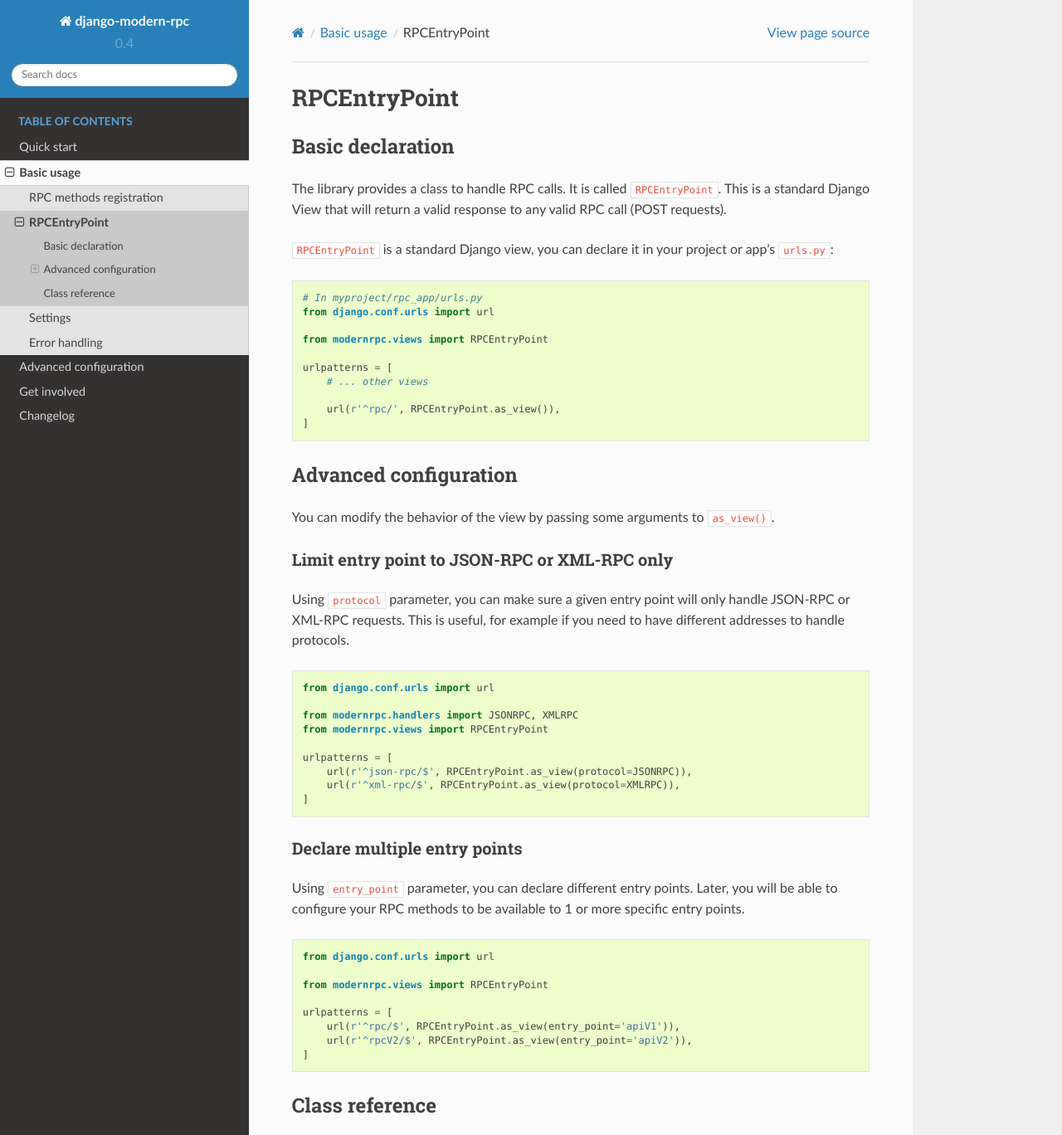
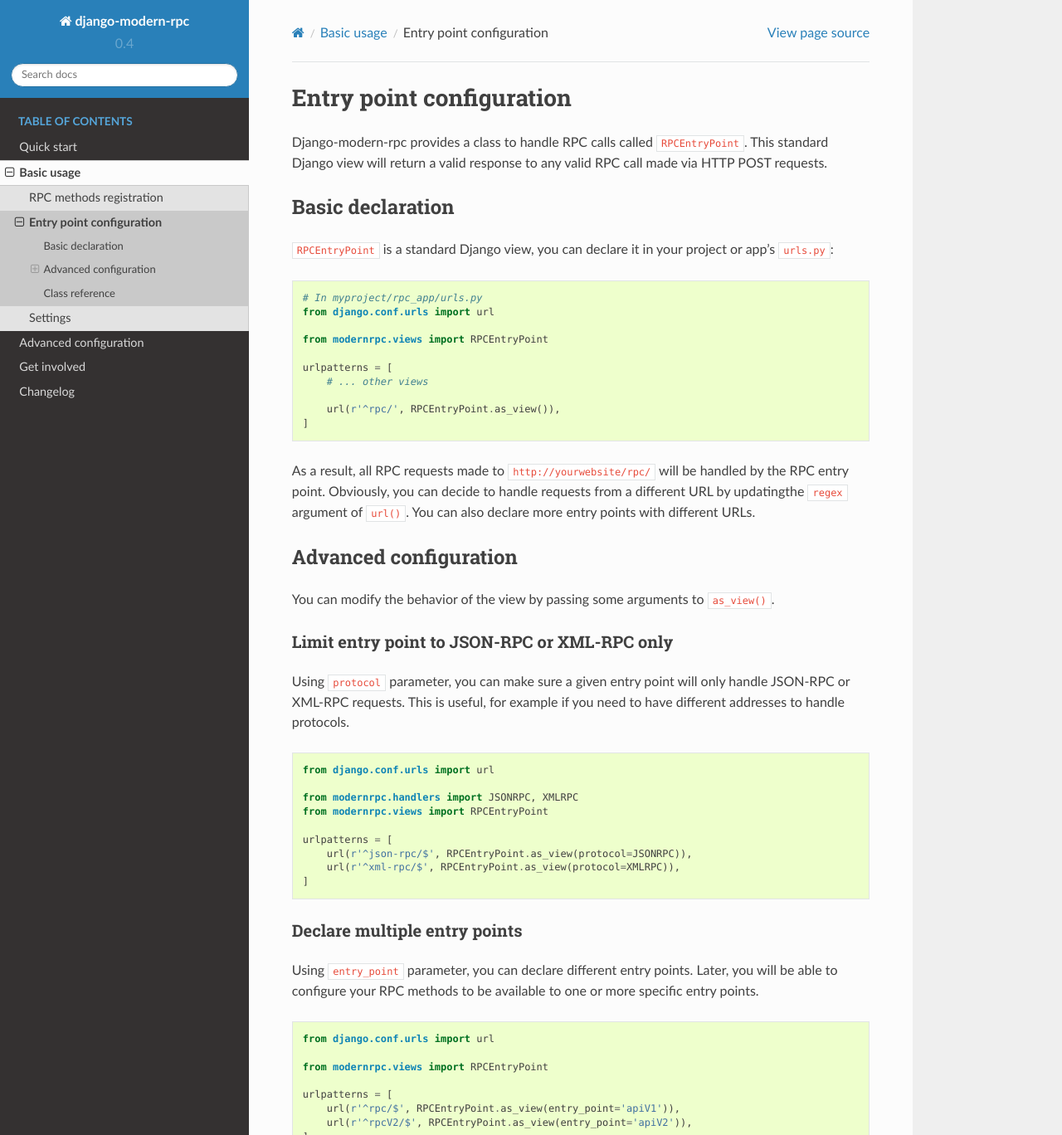
Before and after one commit to alorence/django-modern-rpc, a Sphinx documentation site: the page built from docs/source/basic_usage/entry_point_configuration.rst, in a window 1280 px wide and 1400 px high, cut to the strip 0-1368 px from the top of the window. Shown: the whole strip at 83% size. Built offline with Sphinx 7.4.7 and the Read the Docs theme 2.0.0, drawn with Linux system fonts in a browser that asks for light colours.

```diff
--- a/docs/source/advanced/index.rst
+++ b/docs/source/advanced/index.rst
@@ -6,3 +6,5 @@ Advanced configuration
    :maxdepth: 2
 
    define_rpc_methods
+   data_types_support
+   error_handling
--- a/docs/source/basic_usage/rpc_view.rst
+++ b/docs/source/basic_usage/entry_point_configuration.rst
@@ -1,12 +1,12 @@
-=============
-RPCEntryPoint
-=============
+=========================
+Entry point configuration
+=========================
+
+Django-modern-rpc provides a class to handle RPC calls called ``RPCEntryPoint``. This standard Django view
+will return a valid response to any valid RPC call made via HTTP POST requests.
 
 Basic declaration
 =================
-
-The library provides a class to handle RPC calls. It is called ``RPCEntryPoint``. This is a standard Django View that
-will return a valid response to any valid RPC call (POST requests).
 
 ``RPCEntryPoint`` is a standard Django view, you can declare it in your project or app's ``urls.py``:
 
@@ -22,6 +22,10 @@ will return a valid response to any valid RPC call (POST requests).
 
         url(r'^rpc/', RPCEntryPoint.as_view()),
     ]
+
+As a result, all RPC requests made to ``http://yourwebsite/rpc/`` will be handled by the RPC entry point. Obviously,
+you can decide to handle requests from a different URL by updatingthe ``regex`` argument of ``url()``. You can also
+declare more entry points with different URLs.
 
 Advanced configuration
 ======================
@@ -52,7 +56,7 @@ Declare multiple entry points
 -----------------------------
 
 Using ``entry_point`` parameter, you can declare different entry points. Later, you will be able to configure your RPC
-methods to be available to 1 or more specific entry points.
+methods to be available to one or more specific entry points.
 
 .. code:: python
 
--- a/docs/source/basic_usage/index.rst
+++ b/docs/source/basic_usage/index.rst
@@ -6,6 +6,5 @@ Basic usage
    :maxdepth: 2
 
    methods_registration
-   rpc_view
+   entry_point_configuration
    settings
-   error_handling
```
Also changed, not shown: docs/source/advanced/data_types_support.rst (added, +81 -0 lines), docs/source/advanced/error_handling.rst (renamed from docs/source/basic_usage/error_handling.rst).
